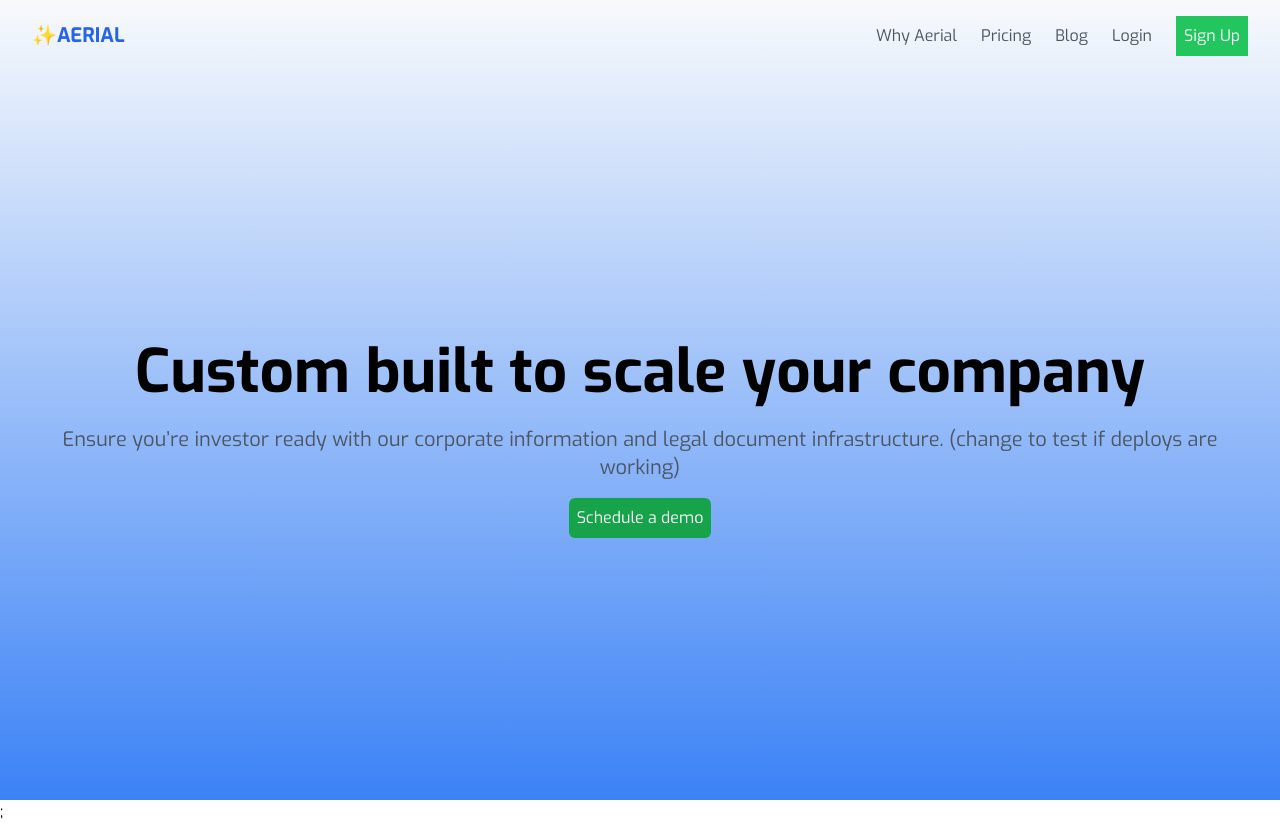
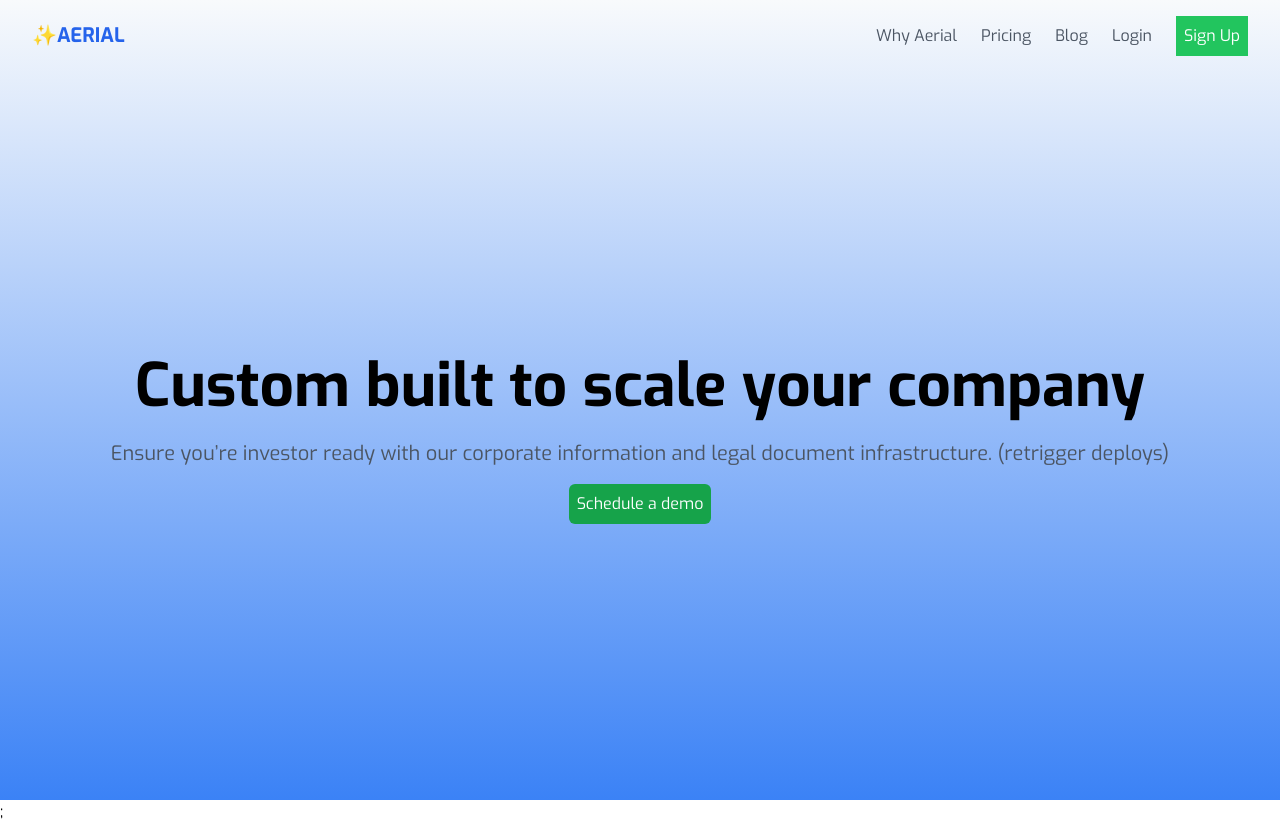
Before and after one commit to aerialops/dummy-marketing-website-mixpanel, a Next.js app: page / in a window 1280 px wide. Built offline with nearby package versions, Linux system fonts and the light colour scheme.

Commit message:
retrigger deploys

```diff
--- a/src/pages/index.tsx
+++ b/src/pages/index.tsx
@@ -11,7 +11,7 @@ export default function Page() {
         </h1>
         <p className="text-xl text-gray-600">
           Ensure you’re investor ready with our corporate information and legal
-          document infrastructure. (change to test if deploys are working)
+          document infrastructure. (retrigger deploys)
         </p>
         <button className="rounded-md bg-green-600 p-2 text-white">
           Schedule a demo
```
